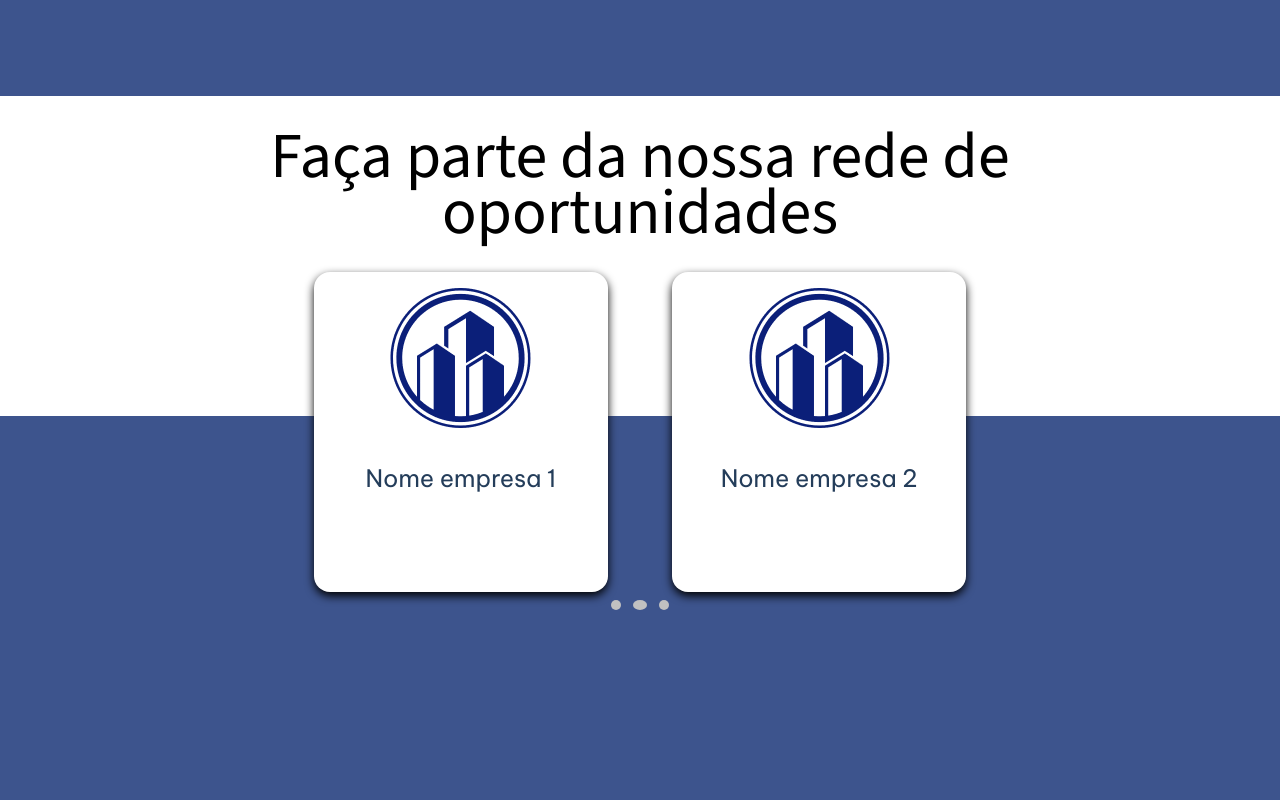
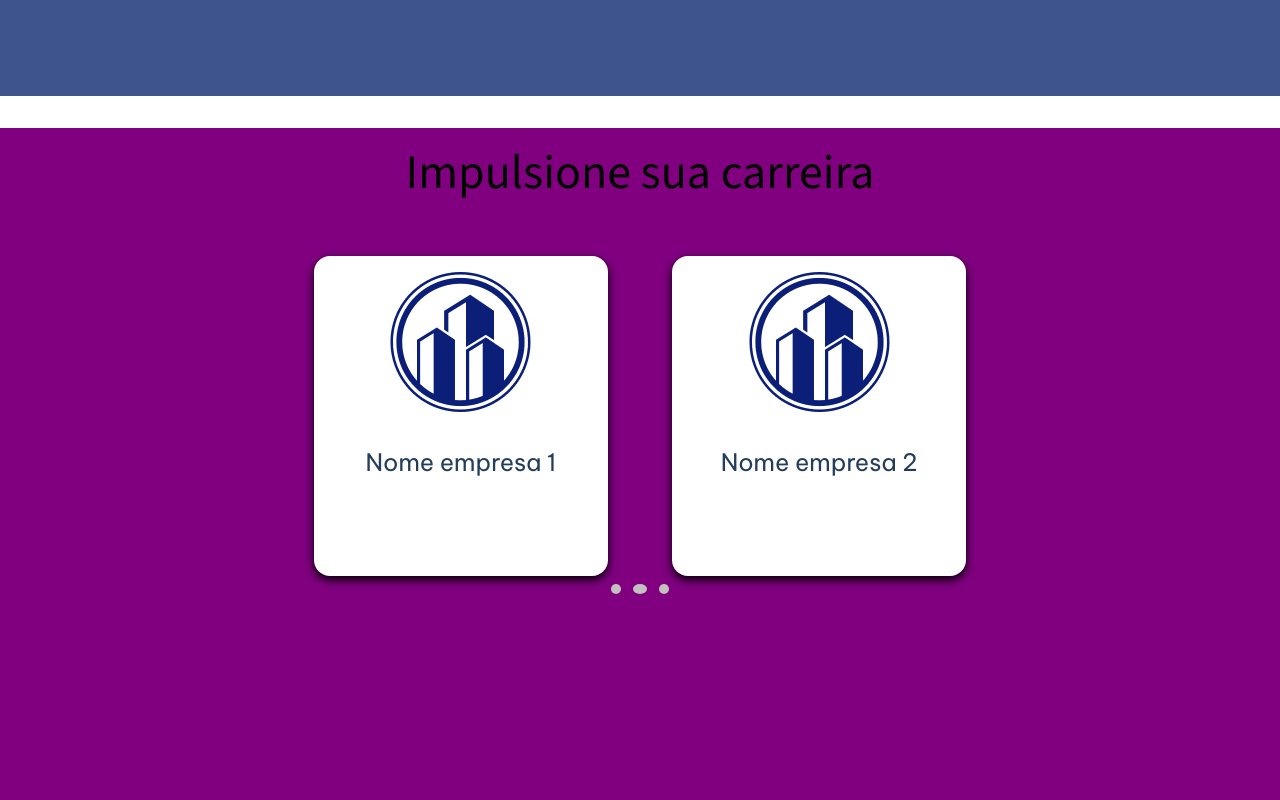
Before and after one commit to midnight1thais/shework, a React (Create React App) app: page / in a window 1280 px wide. Shown: the part 2760-3560 px from the top of the page. Built offline with nearby package versions, Linux system fonts and the light colour scheme.

Commit message:
criei o componente para a parte da publicação das pessoas

```diff
--- a/src/componentes/HomePerson/HomePerson.js
+++ b/src/componentes/HomePerson/HomePerson.js
@@ -6,8 +6,7 @@ function HomePerson(){
 
     return(
         <ContainerPerson>
-            <Title>Faça parte da nossa rede de</Title>
-            <Title>oportunidades</Title>
+            <Title>Impulsione sua carreira</Title>
             <ContainerCarousel>
                <PersonCarousel/>
             </ContainerCarousel>
--- a/src/componentes/HomePerson/style.jsx
+++ b/src/componentes/HomePerson/style.jsx
@@ -7,18 +7,21 @@ export const ContainerPerson = styled.section`
     height: 150vh;
     margin-top: 4vh;
     margin-bottom: 4vh;
-    background: linear-gradient(to bottom, white 24%, #3D548D 24%);
+    background: purple;
 `
 
 export const Title = styled.h1`
+    margin-top: 2vh;
+    margin-bottom: 3vh;
 
     color: #000;
     text-align: center;
     font-family: 'Source Sans 3';
-    font-size: 400%;
+    font-size: 300%;
     font-style: normal;
     font-weight: 400;
     line-height: 7vh;
+
 
 `
 
```
